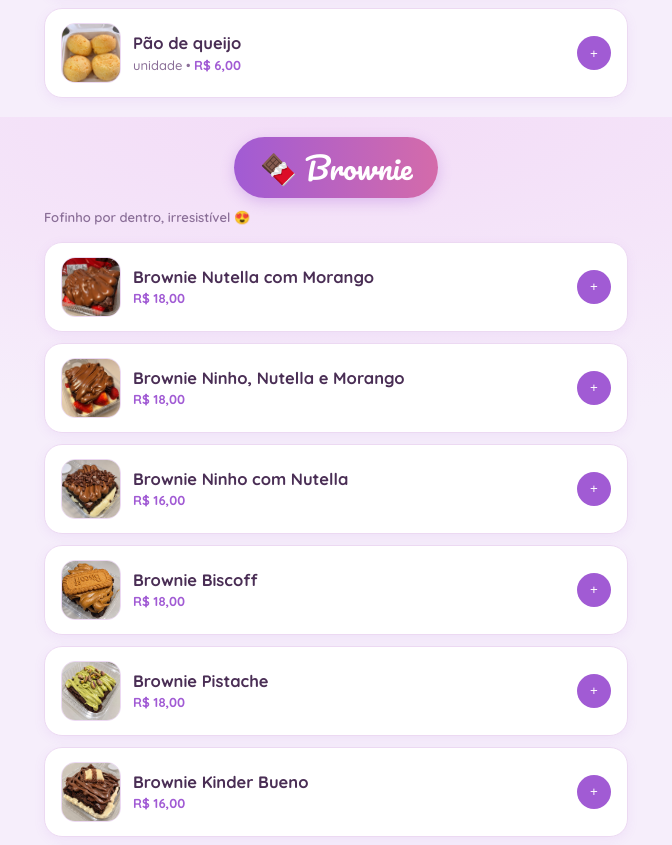
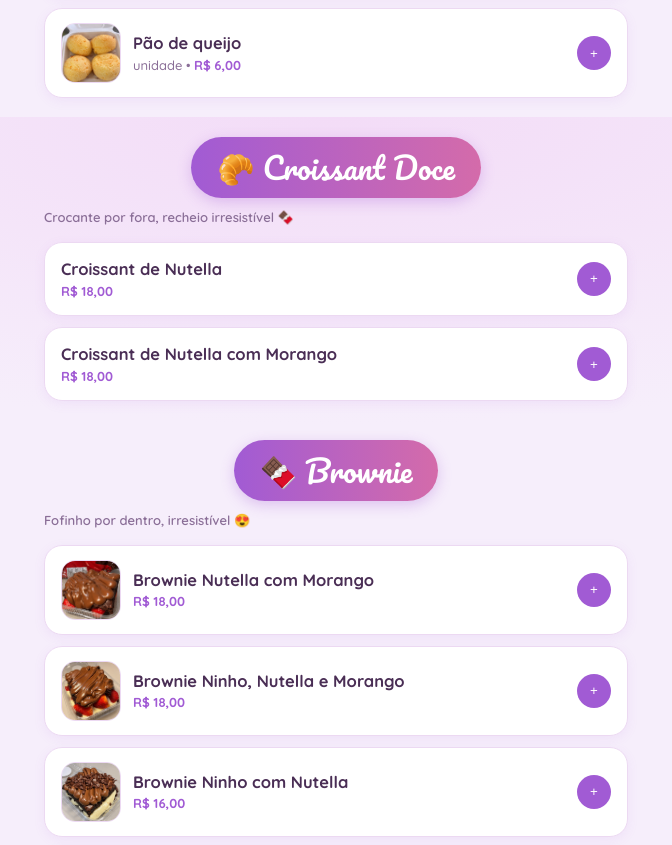
Before and after one commit to sitesprobr/encanto-de-sabores, a plain HTML site: page index.html in a window 1280 px wide. Shown: the part 1483-2328 px from the top of the page, without its empty margins (304-976 px from the left). Drawn offline with Linux system fonts and the light colour scheme.

Commit message:
Adiciona categoria Croissant Doce no layout

```diff
--- a/index.html
+++ b/index.html
@@ -188,6 +188,10 @@
     <div class="cat-wrap"><div class="cat">🥐 Salgados</div></div>
     <p class="cat-nota">Feitos na hora, quentinhos 💛</p>
     <div id="salgados"></div>
+
+    <div class="cat-wrap"><div class="cat">🥐 Croissant Doce</div></div>
+    <p class="cat-nota">Crocante por fora, recheio irresistível 🍫</p>
+    <div id="croissantdoce"></div>
 
     <div class="cat-wrap"><div class="cat">🍫 Brownie</div></div>
     <p class="cat-nota">Fofinho por dentro, irresistível 😍</p>
@@ -387,6 +391,7 @@
     render("cuscuz", "cuscuz", data.cuscuz);
     render("coxinha", "coxinha", data.coxinha);
     render("salgados", "salgados", data.salgados);
+    render("croissantdoce", "croissantdoce", data.croissantdoce);
     render("brownie", "brownie", data.brownie);
     render("brookies", "brookies", data.brookies);
     render("bolo", "bolo", data.bolo);
```
